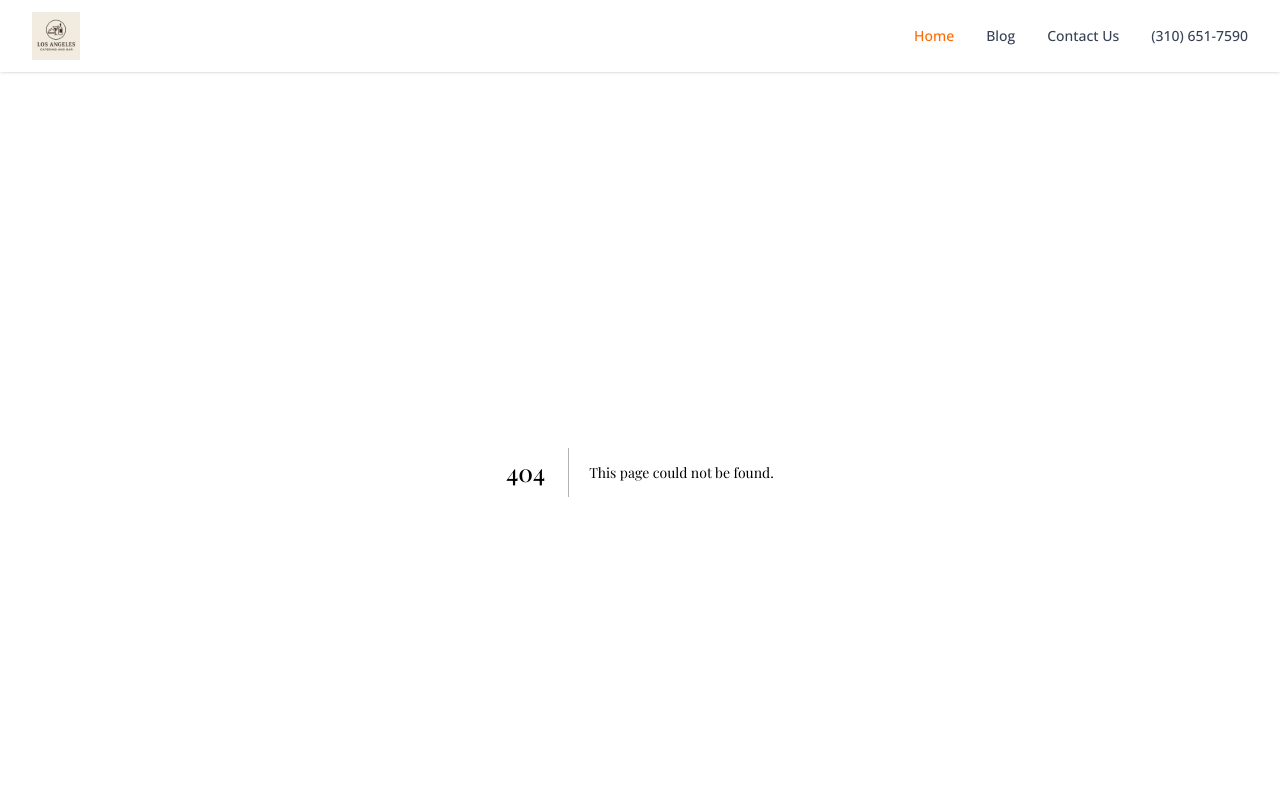
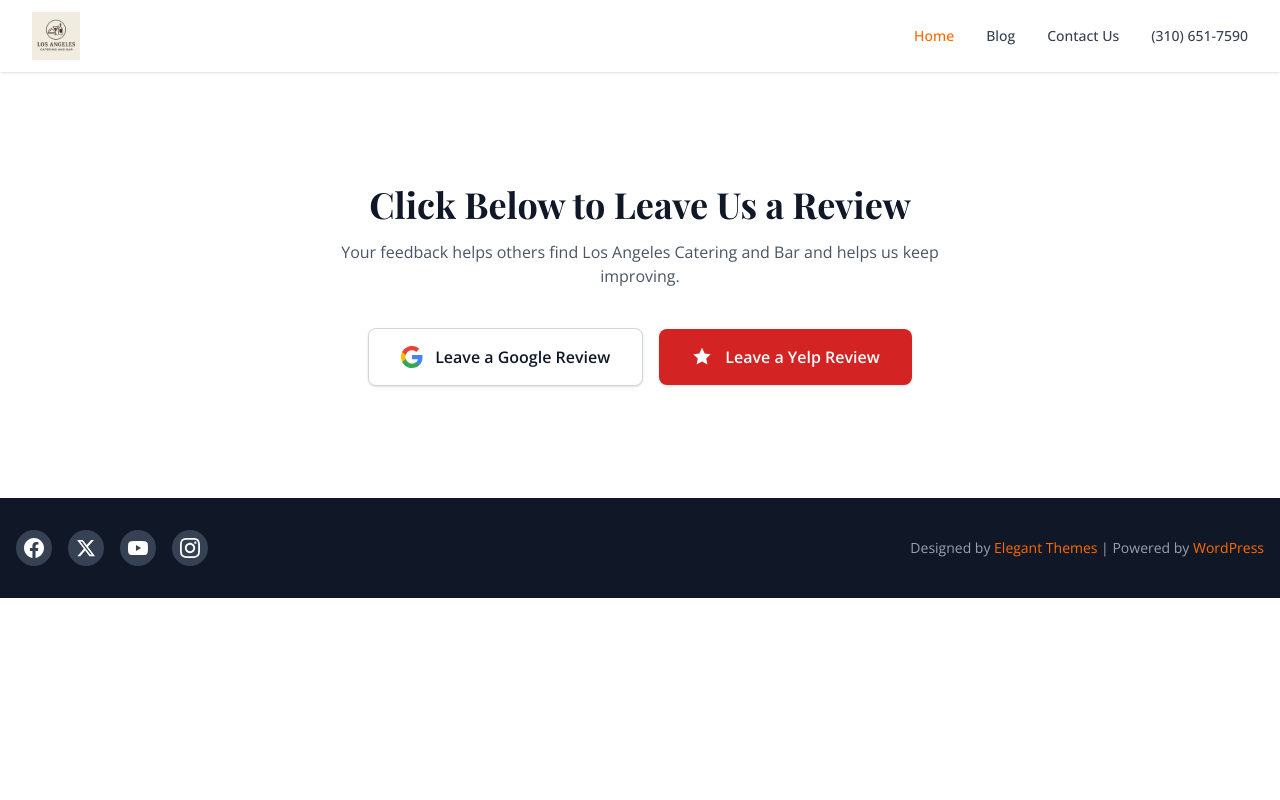
Before and after one commit to mperlmutter83/los-angeles-catering, a Next.js app: page /reviews in a window 1280 px wide. Before the commit this address had no page. Shown: the top 800 px of the page. Built offline with nearby package versions, Linux system fonts and the light colour scheme; a web font is replaced by a local one.

Commit message:
Add reviews page

```diff
--- /dev/null
+++ b/src/app/reviews/page.tsx
@@ -0,0 +1,63 @@
+import type { Metadata } from "next";
+
+export const metadata: Metadata = {
+  title: "Leave a Review | Los Angeles Catering and Bar",
+  description: "Leave Los Angeles Catering and Bar a review on Google or Yelp.",
+};
+
+const reviews = [
+  { label: "Leave a Google Review", href: "https://g.page/r/CTayBcUylHLOEAE/", kind: "google" },
+  { label: "Leave a Yelp Review", href: "https://www.yelp.com/biz/los-angeles-catering-and-bar-san-fernando-valley", kind: "yelp" },
+];
+
+function GoogleLogo() {
+  return (
+    <svg width="22" height="22" viewBox="0 0 24 24" aria-hidden="true">
+      <path fill="#4285F4" d="M23.5 12.27c0-.85-.08-1.66-.22-2.45H12v4.64h6.45c-.28 1.48-1.12 2.73-2.39 3.57v2.97h3.86c2.26-2.09 3.58-5.17 3.58-8.73z" />
+      <path fill="#34A853" d="M12 24c3.24 0 5.96-1.07 7.94-2.91l-3.86-2.97c-1.07.72-2.44 1.15-4.08 1.15-3.14 0-5.8-2.12-6.75-4.97H1.29v3.06C3.26 21.3 7.31 24 12 24z" />
+      <path fill="#FBBC05" d="M5.25 14.3c-.24-.72-.38-1.49-.38-2.3s.14-1.58.38-2.3V6.64H1.29C.47 8.24 0 10.06 0 12s.47 3.76 1.29 5.36l3.96-3.06z" />
+      <path fill="#EA4335" d="M12 4.77c1.76 0 3.34.61 4.58 1.8l3.44-3.44C17.95 1.19 15.24 0 12 0 7.31 0 3.26 2.7 1.29 6.64l3.96 3.06C6.2 6.89 8.86 4.77 12 4.77z" />
+    </svg>
+  );
+}
+
+function YelpLogo() {
+  return (
+    <svg width="22" height="22" viewBox="0 0 24 24" fill="currentColor" aria-hidden="true">
+      <path d="M12 2l2.9 6.2 6.6.8-4.9 4.6 1.3 6.6L12 16.9 6.1 20.2l1.3-6.6L2.5 9l6.6-.8L12 2z" />
+    </svg>
+  );
+}
+
+export default function ReviewsPage() {
+  return (
+    <section className="bg-white py-20 md:py-28">
+      <div className="mx-auto max-w-2xl px-4 text-center">
+        <h1 className="mb-4 text-3xl font-bold text-gray-900 md:text-4xl">
+          Click Below to Leave Us a Review
+        </h1>
+        <p className="mb-10 text-gray-600">
+          Your feedback helps others find Los Angeles Catering and Bar and helps us keep improving.
+        </p>
+        <div className="flex flex-col items-center justify-center gap-4 sm:flex-row">
+          {reviews.map((review) => (
+            <a
+              key={review.label}
+              href={review.href}
+              target="_blank"
+              rel="noopener noreferrer"
+              className={
+                review.kind === "yelp"
+                  ? "inline-flex w-full items-center justify-center gap-3 rounded-lg bg-[#d32323] px-8 py-4 font-semibold text-white shadow-sm transition-colors hover:bg-[#b81d1d] sm:w-auto"
+                  : "inline-flex w-full items-center justify-center gap-3 rounded-lg border border-gray-300 bg-white px-8 py-4 font-semibold text-gray-900 shadow-sm transition-shadow hover:shadow-md sm:w-auto"
+              }
+            >
+              {review.kind === "google" ? <GoogleLogo /> : <YelpLogo />}
+              {review.label}
+            </a>
+          ))}
+        </div>
+      </div>
+    </section>
+  );
+}
```
